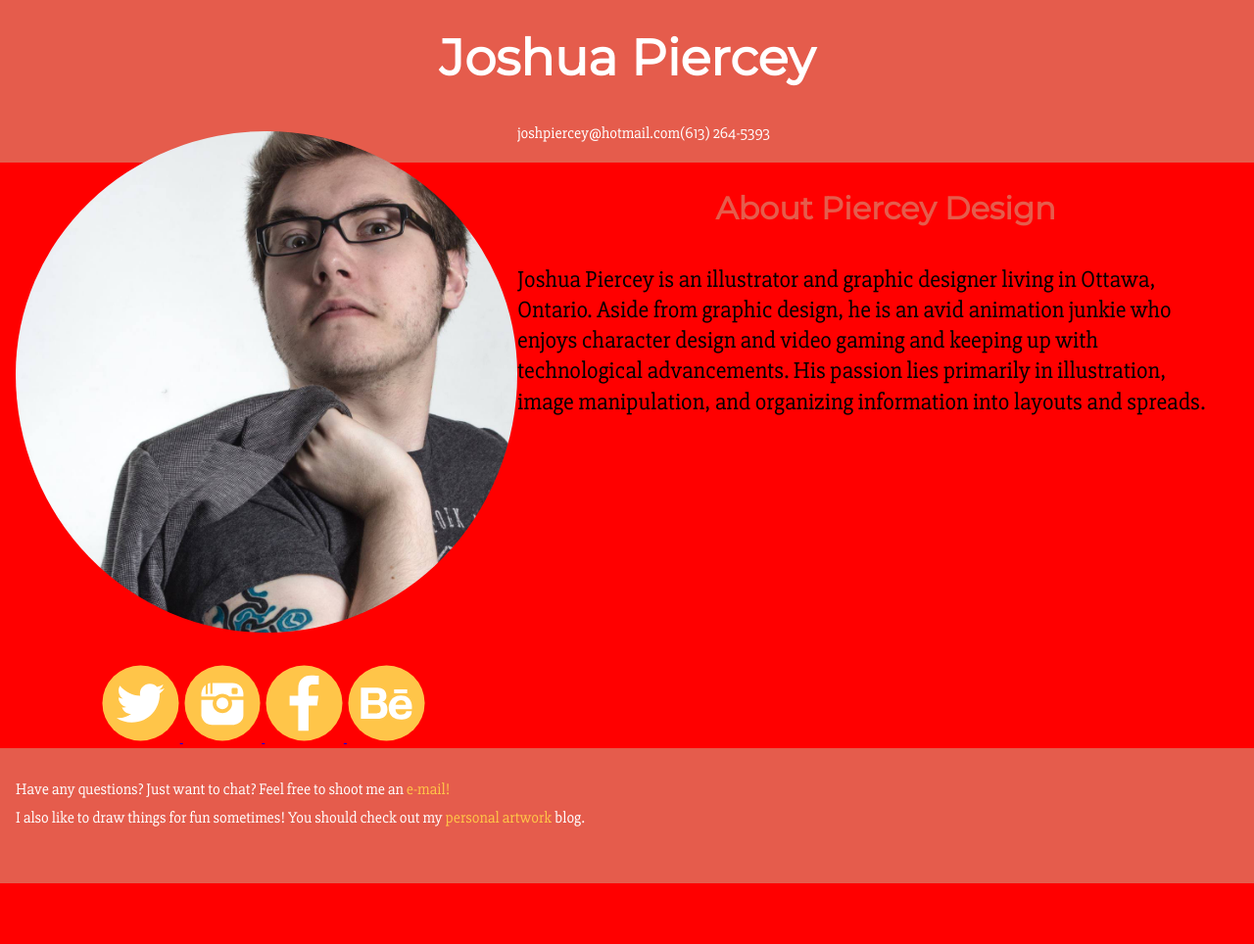
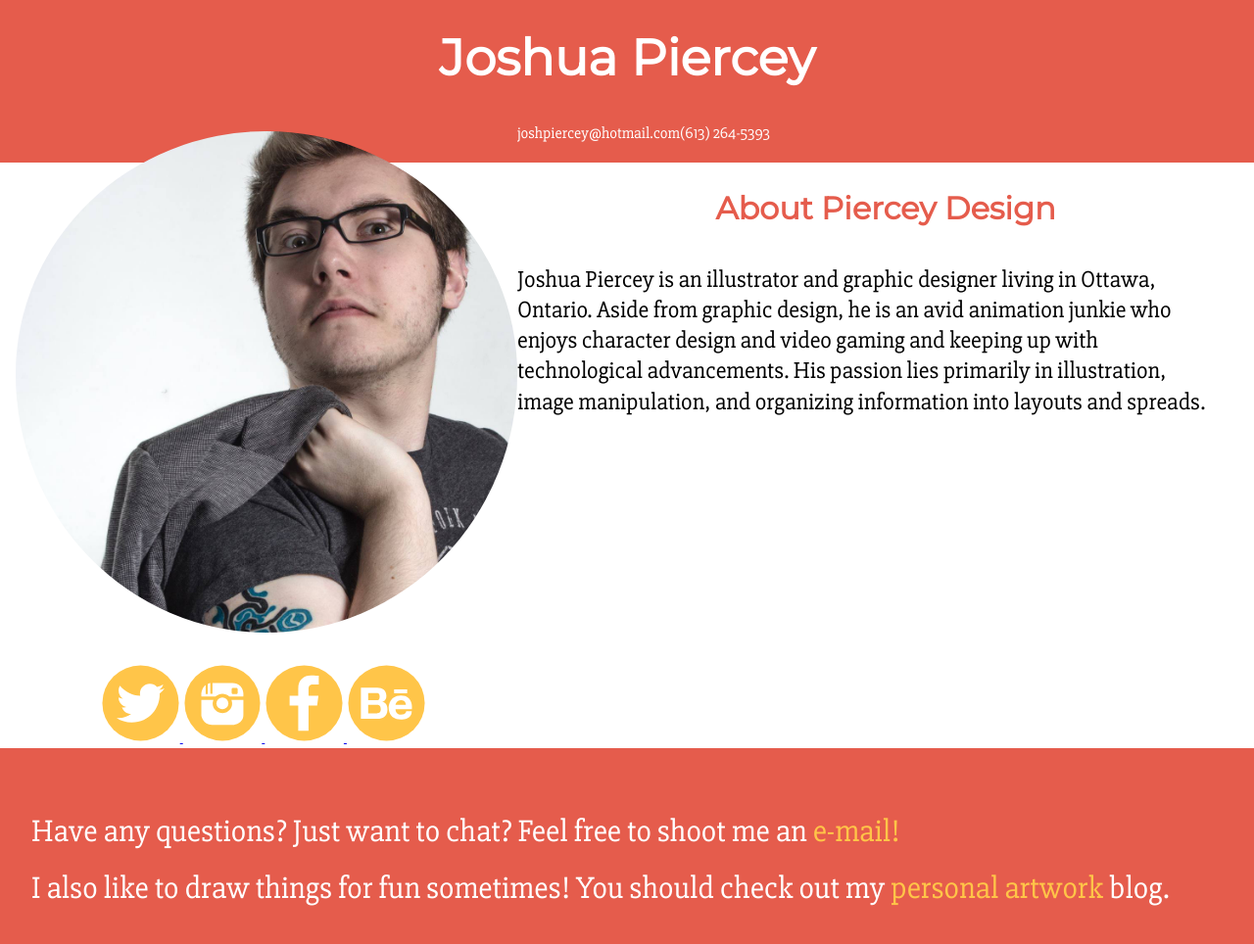
Before and after one commit to Pierceyonder/dsn1675-project-1, a plain HTML site: page index.html in a window 1280 px wide. Shown: the whole page at 98% size. Before the commit the page ends 902 px from the top, so only its background shows below. Drawn offline with Linux system fonts and the light colour scheme.

Commit message:
Slight adjustments to text size.

```diff
--- a/css/main.css
+++ b/css/main.css
@@ -20,6 +20,7 @@ html {
 
 body {
 	margin: 0;
+	font-size: 1em;
 }
 
 h1 {
@@ -94,7 +95,7 @@ footer {
 	padding: 1.5em 0em 3em 0em;
 	color: white;
 	margin: 0;
-	font-size: 1.5em;
+	font-size: 1.1em;
 	text-decoration: none;
 }
 
@@ -158,7 +159,7 @@ h1 {
 /*This is my medium sized screen*/
 
 body {
-	font-size: ;
+	font-size:  ;
 }
 
 .socialmediabuttons {
@@ -201,21 +202,26 @@ footer {
 	padding: 1.5em 0em 3em 0em;
 	color: white;
 	margin: 0;
-	font-size: 1em;
+	font-size: 1.8em;
 	text-decoration: none;
 	clear: both;
 
 }
-
 }
-
-
-
 
 
 
 @media only screen and (min-width: 70em) {
 
-	body {
-		background-color: red;
-	}
+/*This is my large sized screen*/
+
+
+footer {
+
+	font-size: 2em;
+
+
+}
+}
+
+}
```
